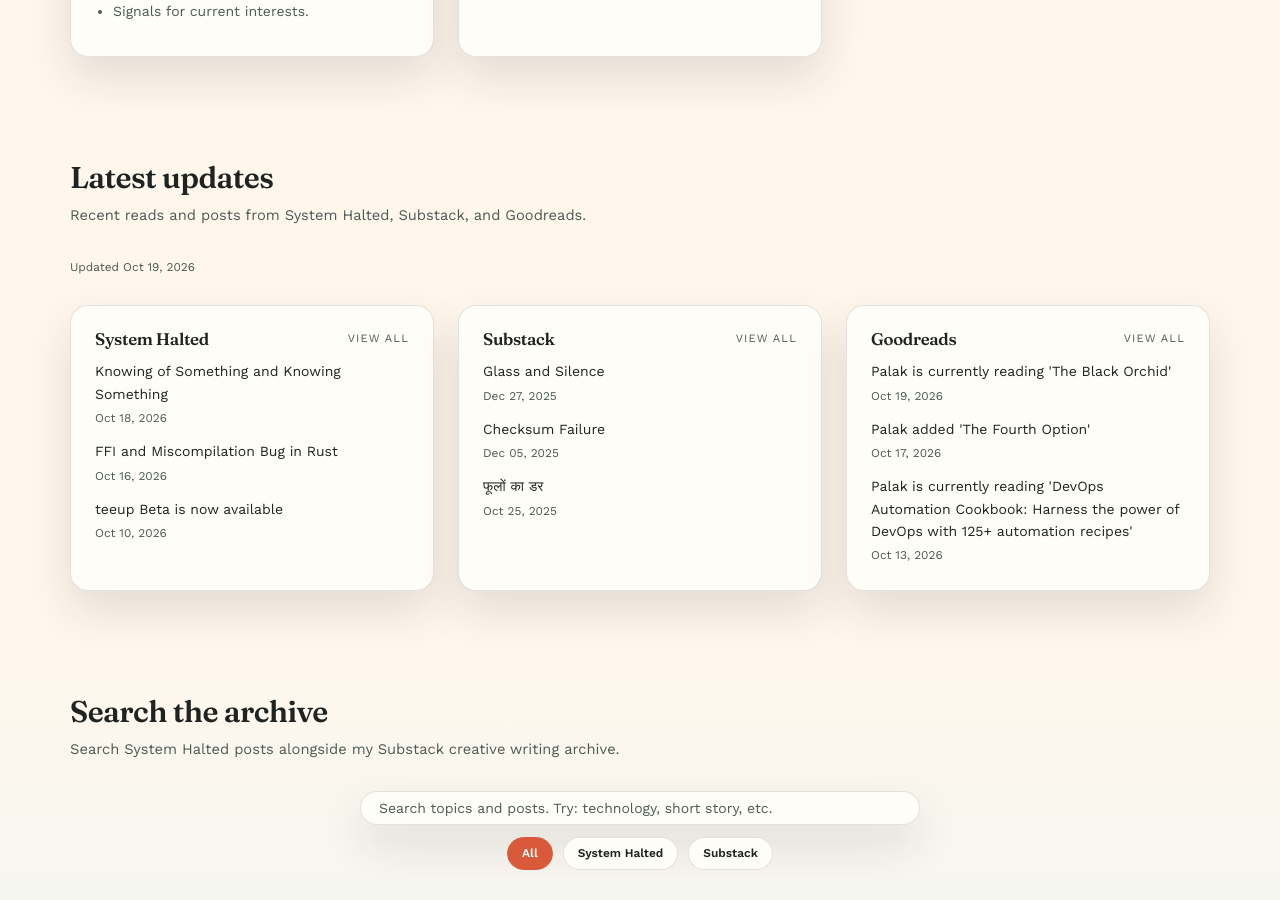
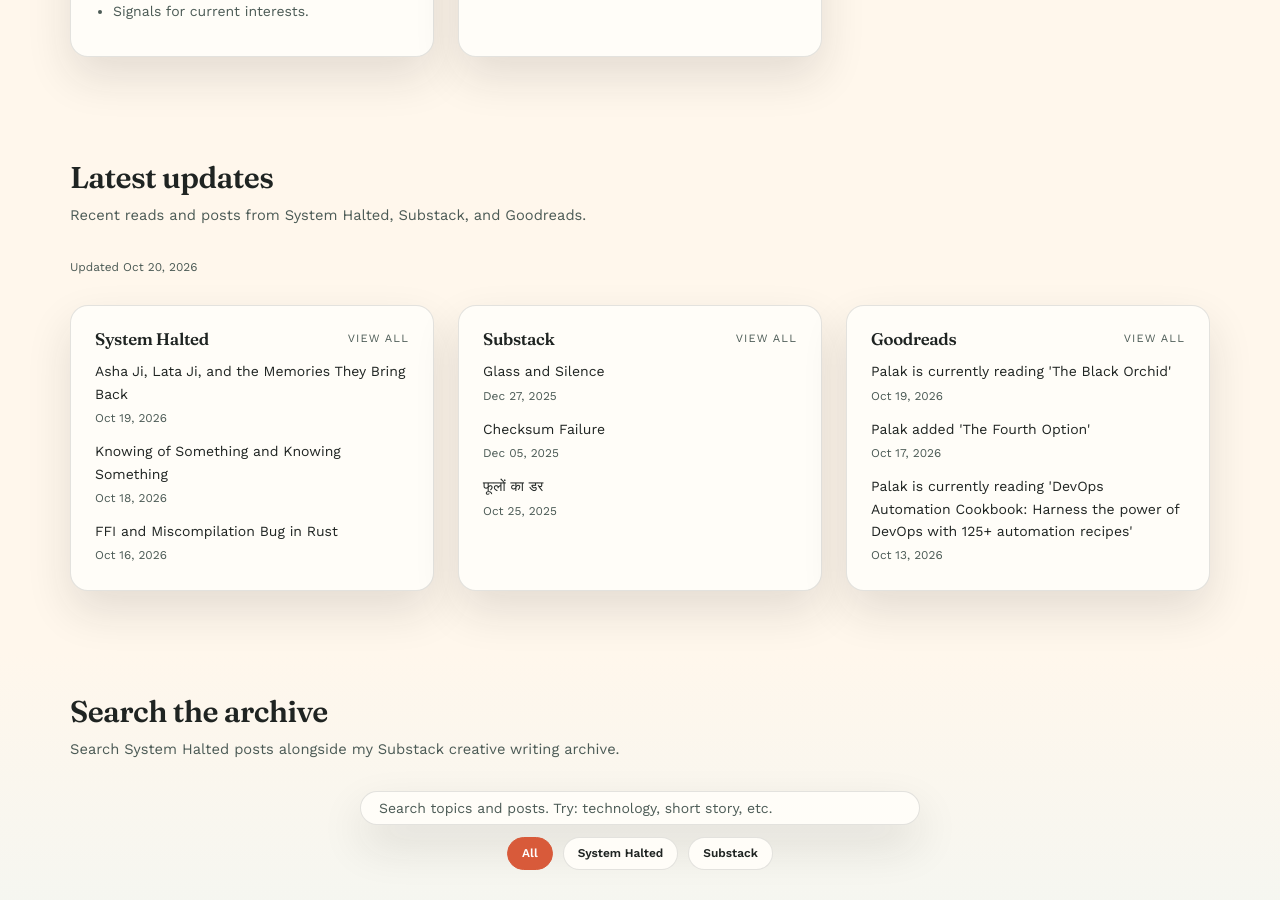
Before and after one commit to systemhalted/about-me, a Jekyll site: the page built from index.html, in a window 1280 px wide and 900 px high, scrolled down 2421 px. Built offline with Jekyll 4.4.1, drawn with Linux system fonts in a browser that asks for light colours; nearby versions of some CDN libraries.

Commit message:
refresh content feeds

```diff
--- a/_data/latest_sources.json
+++ b/_data/latest_sources.json
@@ -1,5 +1,5 @@
 {
-  "updated_at": "2026-10-19T07:48:11Z",
+  "updated_at": "2026-10-20T07:35:57Z",
   "sources": [
     {
       "id": "systemhalted",
@@ -7,6 +7,11 @@
       "url": "https://systemhalted.in",
       "feed_url": "https://systemhalted.in/feed",
       "items": [
+        {
+          "title": "Asha Ji, Lata Ji, and the Memories They Bring Back",
+          "url": "https://systemhalted.in/2026/10/19/asha-bhosle/",
+          "published": "2026-10-19T00:00:00Z"
+        },
         {
           "title": "Knowing of Something and Knowing Something",
           "url": "https://systemhalted.in/2026/10/18/knowing/",
@@ -16,11 +21,6 @@
           "title": "FFI and Miscompilation Bug in Rust",
           "url": "https://systemhalted.in/2026/10/16/bool-ffi-miscompilation/",
           "published": "2026-10-16T00:00:00Z"
-        },
-        {
-          "title": "teeup Beta is now available",
-          "url": "https://systemhalted.in/2026/10/10/teeup-sh-beta-release/",
-          "published": "2026-10-10T00:00:00Z"
         }
       ]
     },
```
